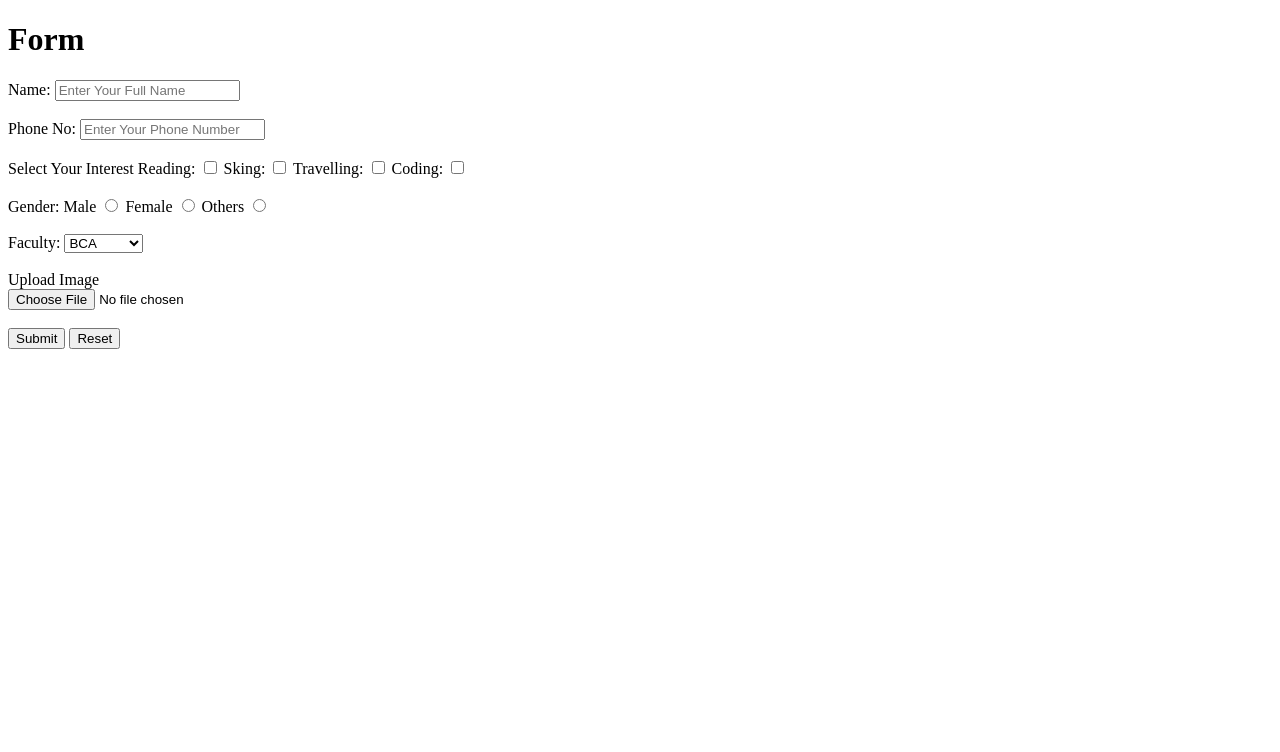
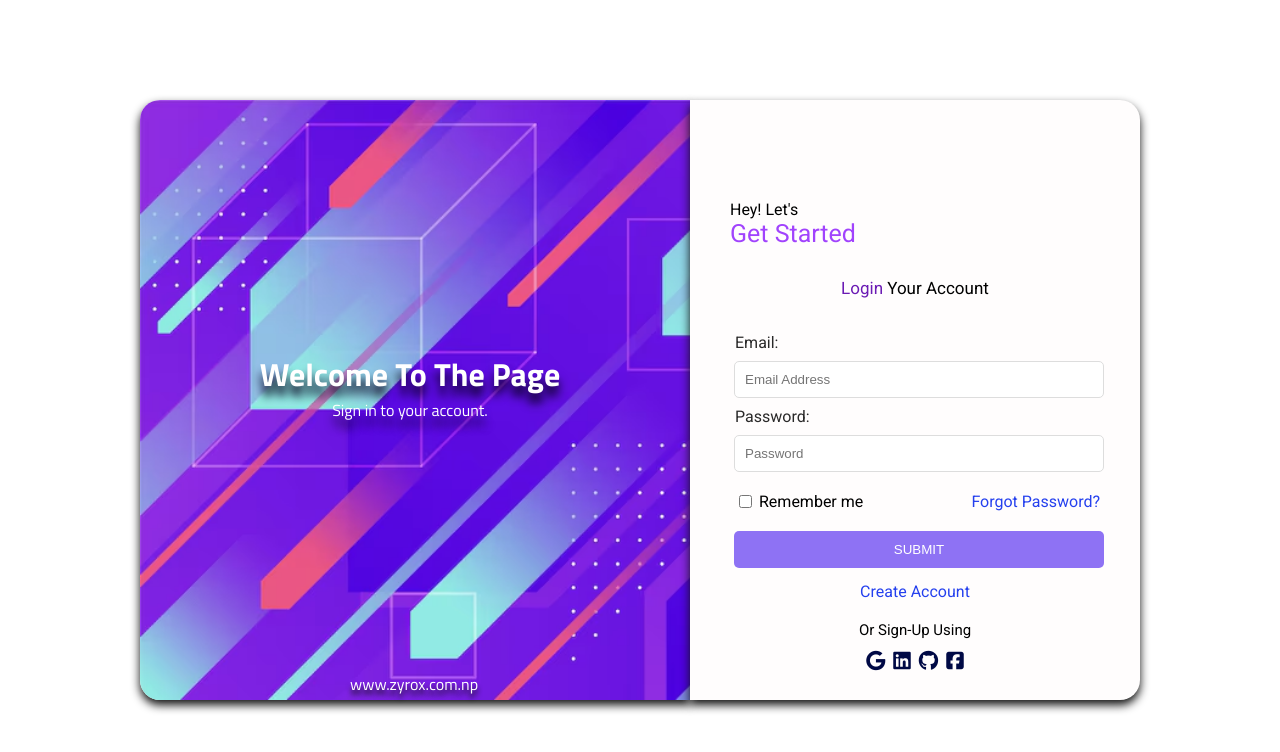
Before and after one commit to puskar29/BCAWebProject, a plain HTML site: page files/form.html in a window 1280 px wide. Drawn offline with Linux system fonts and the light colour scheme.

Commit message:
Loaded code

```diff
--- /dev/null
+++ b/css/form.css
@@ -0,0 +1,181 @@
+@import url('https://fonts.googleapis.com/css2?family=Roboto:ital,wght@0,100..900;1,100..900&family=Titillium+Web:ital,wght@0,200;0,300;0,400;0,600;0,700;0,900;1,200;1,300;1,400;1,600;1,700&display=swap');
+
+* {
+    box-sizing: border-box;
+    margin: 0;
+    padding: 0;
+}
+body{
+    /* background: linear-gradient(130deg, #d34cf0, #6243e7); */
+    font-family: "Roboto", sans-serif;
+    background-color: #fff;
+
+}
+.container{
+    display: flex;
+    height: 100vh;
+    align-items: center;
+    justify-content: center;
+    border-radius: 8px;
+
+}
+
+.card1{
+    background-image: url(../images/vector.png);
+    background-size: cover;
+    width: 550px;
+    height: 600px;
+    border-radius: 20px 0 0 20px;
+    box-shadow: 0px 5px 10px #111;
+}
+.card2{
+    background-color: #fffdfd;
+    width: 450px;
+    height: 600px;
+    border-radius: 0 20px 20px 0;
+    box-shadow: 0px 5px 10px #111;
+
+}
+.inside-card{
+    margin: 40px;
+}
+.hello{
+    font-size: 16px;
+    color: #000000;
+}
+
+.morning{
+    font-size: 25px;
+    color: #A143FD;
+}
+.font{
+    margin: 100px 0 30px 0;
+}
+.login{
+    text-align: center;
+    margin-bottom: 30px;
+    font-size: 17px;
+    color: #6B1BB4;
+}
+/*
+.under-line {
+    text-align: center;
+}
+.under-line .login{
+    margin-bottom: 30px;
+    position: relative;
+    display: inline-block;
+}
+
+.under-line .login::after{
+    content: "";
+    height: 2px;
+    background-color: #6144e1;
+    position: absolute;
+    bottom: -6px;
+    left: 17%;
+    width: 65%;
+} */
+.login span{
+    color: #000000;
+}
+.card2 input{
+    width: 100%;
+    padding: 10px;
+    border-radius: 5px;
+    margin: 4px;
+}
+.rem{
+    display: flex;
+    justify-content: space-between;
+    align-items: center;
+    margin: 10px 0;
+}
+fieldset{
+    border: none;
+}
+
+.user label{
+    color: #2a2929;
+}
+
+.options label{
+    display: flex;
+    align-items: center;
+    gap: 3px;
+    font-size: 16px;
+    white-space: nowrap;
+}
+fieldset label {
+    display: flex;
+    margin: 5px;
+}
+
+fieldset a {
+    text-decoration: none;
+    font-size: 16px;
+}
+.last p{
+    text-align: center;
+    margin: 10px;
+}
+a{
+    color: #2540ee;
+}
+input[type="submit"]{
+    background-color: #8e72f4;
+    color: #fff;
+    border: none;
+    padding: 11px;
+    cursor: pointer;
+    transition: background 0.3s ease;
+}
+
+input[type="email"],input[type="password"]{
+    outline: none;
+    border: 1px solid #ddd;
+
+}
+
+input[type="submit"]:hover{
+    background-color: #8361fe;
+    color: #eee;
+}
+
+.welcome .top{
+    margin: 250px 125px  0 115px;
+    color: #fff;
+    text-align: center;
+    text-shadow: 0px 10px 10px #0a0222;
+    font-family: "Titillium Web", sans-serif;
+}
+
+.welcome .links{
+    margin: 250px 210px 5px 210px;
+}
+
+.welcome .links a{
+    color: #fff;
+    text-decoration: none;
+    text-shadow: 0px 5px 5px #111;
+    font-family: "Titillium Web", sans-serif;
+
+}
+
+.sign-up p{
+    text-align: center;
+    font-size: 15px;
+    margin: 10px 0 10px 0;
+}
+
+.sign-up div{
+    text-align: center;
+}
+.sign-up div i{
+    font-size: 20px;
+    margin: 2px;
+}
+
+.sign-up div a {
+    color: #000945;
+}
--- a/files/form.html
+++ b/files/form.html
@@ -1,60 +1,67 @@
 <!DOCTYPE html>
 <html lang="en">
+
 <head>
     <meta charset="UTF-8">
     <meta name="viewport" content="width=device-width, initial-scale=1.0">
-    <title>Form</title>
-    <link rel="stylesheet" href="script1.css">
+    <link rel="stylesheet" href="https://cdnjs.cloudflare.com/ajax/libs/font-awesome/6.7.2/css/all.min.css" integrity="sha512-Evv84Mr4kqVGRNSgIGL/F/aIDqQb7xQ2vcrdIwxfjThSH8CSR7PBEakCr51Ck+w+/U6swU2Im1vVX0SVk9ABhg==" crossorigin="anonymous" referrerpolicy="no-referrer" />
+    <link rel="stylesheet" href="../css/form.css">
+    <title>Login Page</title>
 </head>
+
 <body>
-    <div>
-        <h1>Form</h1>
-        <form action="">
-            <div>
-                <label for="name">Name:</label>
-                <input type="text" placeholder="Enter Your Full Name" id="name">
+    <main>
+        <div class="container">
+            <div class="card1">
+                <div class="welcome">
+                    <div class="top">
+                        <h1>Welcome To The Page</h1>
+                        <p>Sign in to your account.</p>
+                    </div>
+                    <div class="links">
+                        <p><a href="#website">www.zyrox.com.np</a></p>
+                    </div>
+                </div>
             </div>
-            <br>
-            <div>
-                <label for="contact">Phone No:</label>
-                <input type="text" placeholder="Enter Your Phone Number" id="contact">
+            <div class="card2">
+                <div class="inside-card">
+                    <div class="font">
+                        <p class="hello">Hey! Let's</p>
+                        <p class="morning">Get Started</p>
+                    </div>
+                    <form action="">
+                        <div class="under-line">
+                        <p class="login">Login <span>Your Account</span></p>
+                        </div>
+                        <fieldset class="user">
+                            <label for="email">Email:</label>
+                            <input type="email" name="email" id="email" placeholder="Email Address" required />
+                            <label for="password">Password:</label>
+                            <input type="password" name="password" id="password" placeholder="Password" required />
+                        </fieldset>
+                        <fieldset class="options">
+                            <div class="rem">
+                                <label for="check"><input type="checkbox" name="check" id="check">Remember me</label>
+                                <a href="#forgot">Forgot Password?</a>
+                            </div>
+                        </fieldset>
+                        <fieldset class="last">
+                            <input type="submit" id="submit" value="SUBMIT">
+                            <p><a href="#create">Create Account</a></p>
+                        </fieldset>
+                        <fieldset class="sign-up">
+                            <p>Or Sign-Up Using</p>
+                            <div>
+                            <a href="#"><i class="fa-brands fa-google"></i></a>
+                            <a href="#"><i class="fa-brands fa-linkedin"></i></a>
+                            <a href="#"><i class="fa-brands fa-github"></i></a>
+                            <a href="#"><i class="fa-brands fa-square-facebook"></i></a>
+                            </div>
+                        </fieldset>
+                    </form>
+                </div>
             </div>
-            <br>
-            <div>
-                <label for="interest">Select Your Interest</label>
-                Reading: <input type="checkbox" id="interest">
-                Sking: <input type="checkbox" id="interest">
-                Travelling: <input type="checkbox" id="interest">
-                Coding: <input type="checkbox" id="interest">
-            </div>
-            <br>
-            <div>
-                <label for="gender">Gender:</label>
-                Male <input type="radio" name="gender">
-                Female <input type="radio" name="gender">
-                Others <input type="radio" name="gender">
-            </div>
-            <br>
-            <div>
-                <label for="faculty">Faculty:</label>
-                <select name="" id="faculty">
-                    <option value="bca">BCA</option>
-                    <option value="bim">BIM</option>
-                    <option value="csit">Bsc.CSIT</option>
-                </select>
-            </div>
-            <br>
-            <div>
-                <label for="image">Upload Image</label>
-                <br>
-                <input type="file" accept="image" id="image">
-            </div>
-            <br>
-            <div>
-                <input type="submit">
-                <input type="reset">
-            </div>
-        </form>
-     </div>
+        </div>
+    </main>
 </body>
 </html>
```
Also changed, not shown: css/table.css (+12 -0 lines), files/form1.html (added, +58 -0 lines), files/index.html (+1 -1 lines), files/table.html (+15 -9 lines), images/vector.png (added), images/vector1.jpg (added), images/vector12.jpg (added).
